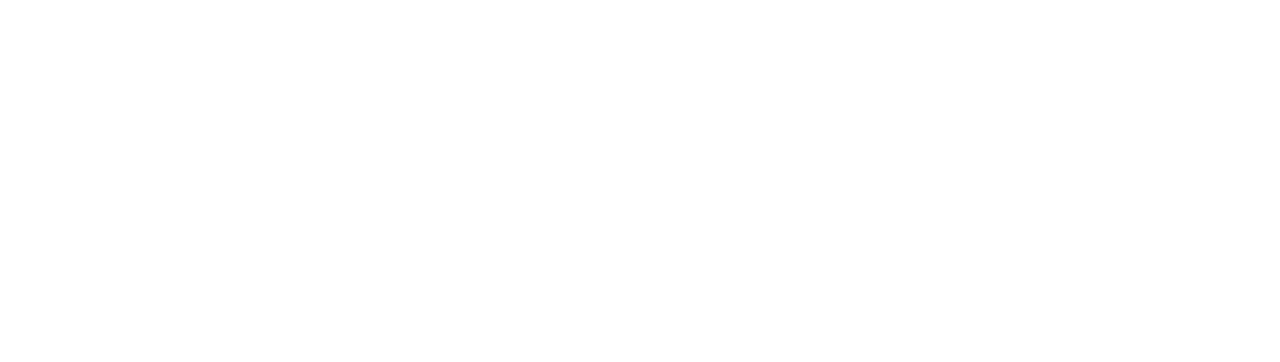
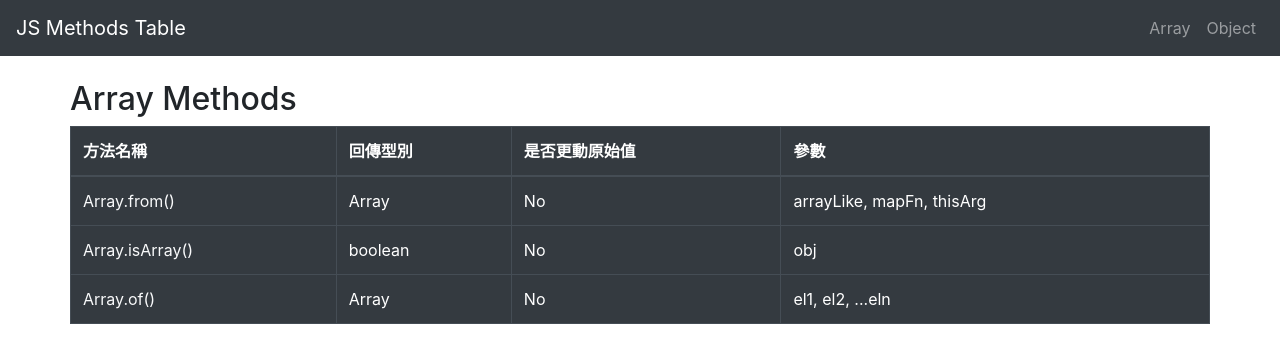
Before and after one commit to FizzyElt/JsMethodsCheatsheet, a React (Create React App) app: page /#/Array in a window 1280 px wide. Shown: the top 362 px of the page. Built offline with nearby package versions, Linux system fonts and the light colour scheme.

Commit message:
Navbar完成 table雛形

```diff
--- a/package.json
+++ b/package.json
@@ -7,9 +7,13 @@
     "@testing-library/react": "^9.3.2",
     "@testing-library/user-event": "^7.1.2",
     "bootstrap": "^4.4.1",
+    "node-sass": "^4.13.1",
     "react": "^16.13.1",
+    "react-bootstrap": "^1.0.0",
     "react-dom": "^16.13.1",
-    "react-scripts": "3.4.1"
+    "react-router-dom": "^5.1.2",
+    "react-scripts": "3.4.1",
+    "react-transition-group": "^4.3.0"
   },
   "scripts": {
     "start": "react-scripts start",
--- a/src/App.jsx
+++ b/src/App.jsx
@@ -1,11 +1,30 @@
-import React from 'react';
+import React from 'react'
+import { Switch, Route } from 'react-router-dom'
+import ArrayPage from './container/ArrayPage.jsx'
+import ObjectPage from './container/ObjectPage.jsx'
+import Home from './container/Home.jsx'
+import Header from './component/Header/Header.jsx'
+import { Container } from 'react-bootstrap'
 
 const App = () => {
-    return (
-        <div>
-
-        </div>
-    );
+  return (
+    <div>
+      <Header />
+      <Container className="pt-4 pb-4">
+        <Switch>
+          <Route exact path='/'>
+            <Home />
+          </Route>
+          <Route path='/Array'>
+            <ArrayPage />
+          </Route>
+          <Route path='/Object'>
+            <ObjectPage />
+          </Route>
+        </Switch>
+      </Container>
+    </div>
+  )
 }
 
-export default App;
+export default App
--- /dev/null
+++ b/src/Pagedata/ArrayData.js
@@ -0,0 +1,27 @@
+import { arr, num, obj, str, bool, noReturn } from './type.js'
+
+const arrayList = [
+  {
+    name: 'Array.from()',
+    mdnLink: 'https://developer.mozilla.org/zh-TW/docs/Web/JavaScript/Reference/Global_Objects/Array/from',
+    returnType: arr,
+    isChangeValue: false,
+    parameter: 'arrayLike, mapFn, thisArg',
+  },
+  {
+    name: 'Array.isArray()',
+    mdnLink: 'https://developer.mozilla.org/zh-TW/docs/Web/JavaScript/Reference/Global_Objects/Array/isArray',
+    returnType: bool,
+    isChangeValue: false,
+    parameter: 'obj',
+  },
+  {
+    name: 'Array.of()',
+    mdnLink: 'https://developer.mozilla.org/zh-TW/docs/Web/JavaScript/Reference/Global_Objects/Array/of',
+    returnType: arr,
+    isChangeValue: false,
+    parameter: 'el1, el2, ...eln',
+  },
+]
+
+export default arrayList
--- /dev/null
+++ b/src/Pagedata/type.js
@@ -0,0 +1,6 @@
+export const arr='Array'
+export const obj='Object'
+export const num='Number'
+export const str='String'
+export const bool='boolean'
+export const noReturn='No return'
--- /dev/null
+++ b/src/component/Header/Header.jsx
@@ -0,0 +1,42 @@
+import React from 'react'
+import { Navbar, Nav } from 'react-bootstrap'
+import { useHistory } from 'react-router-dom'
+import './Header.scss'
+
+const routes = [
+  {
+    name: 'Array',
+    url: '/Array',
+  },
+  {
+    name: 'Object',
+    url: '/Object',
+  },
+]
+
+const Header = () => {
+  let history = useHistory()
+
+  const connectToHandler = url => {
+    history.push(url)
+  }
+
+  return (
+    <Navbar bg='dark' variant='dark'>
+      <Navbar.Brand className='link' onClick={() => connectToHandler('/')}>
+        JS Methods Table
+      </Navbar.Brand>
+      <Navbar.Collapse className='justify-content-end'>
+        <Nav>
+          {routes.map(({ name, url }) => (
+            <Nav.Item key={name}>
+              <Nav.Link onClick={() => connectToHandler(url)}>{name}</Nav.Link>
+            </Nav.Item>
+          ))}
+        </Nav>
+      </Navbar.Collapse>
+    </Navbar>
+  )
+}
+
+export default Header
--- /dev/null
+++ b/src/component/Header/Header.scss
@@ -0,0 +1,7 @@
+.link{
+    cursor: pointer;
+}
+
+.link:hover{
+    color:#000000;
+}
--- /dev/null
+++ b/src/component/Table/MethodsTable.jsx
@@ -0,0 +1,22 @@
+import React from 'react'
+import { Table } from 'react-bootstrap'
+
+const MethodsTable = ({ children }) => {
+  return (
+    <Table hover bordered variant="dark">
+      <thead >
+        <tr>
+          <th>方法名稱</th>
+          <th>回傳型別</th>
+          <th>是否更動原始值</th>
+          <th>參數</th>
+        </tr>
+      </thead>
+      <tbody>
+        {children}
+      </tbody>
+    </Table>
+  )
+}
+
+export default MethodsTable
--- /dev/null
+++ b/src/container/ArrayPage.jsx
@@ -0,0 +1,28 @@
+import React from 'react'
+import { Row } from 'react-bootstrap'
+import MethodsTable from '../component/Table/MethodsTable.jsx'
+import arrayList from '../Pagedata/ArrayData.js'
+
+const ArrayPage = () => {
+  return (
+    <>
+      <Row>
+        <h2>Array Methods</h2>
+      </Row>
+      <Row>
+        <MethodsTable>
+          {arrayList.map(o => (
+            <tr key={o.name}>
+              <td><a target="_blank" href={o.mdnLink} className="text-light">{o.name}</a></td>
+              <td>{o.returnType}</td>
+              <td>{o.isChangeValue?'Yes':'No'}</td>
+              <td>{o.parameter}</td>
+            </tr>
+          ))}
+        </MethodsTable>
+      </Row>
+    </>
+  )
+}
+
+export default ArrayPage
--- /dev/null
+++ b/src/container/Home.jsx
@@ -0,0 +1,7 @@
+import React from 'react'
+
+const Home = () => {
+  return <div>home page</div>
+}
+
+export default Home
--- /dev/null
+++ b/src/container/ObjectPage.jsx
@@ -0,0 +1,11 @@
+import React from 'react';
+
+const ObjectPage = () => {
+    return (
+        <div>
+            object page
+        </div>
+    );
+}
+
+export default ObjectPage;
--- a/src/index.js
+++ b/src/index.js
@@ -1,11 +1,14 @@
 import React from 'react'
 import ReactDOM from 'react-dom'
-import 'bootstrap/dist/css/bootstrap.css'
+import { HashRouter } from 'react-router-dom'
+import 'bootstrap/dist/css/bootstrap.min.css'
 import App from './App'
 
 ReactDOM.render(
   <React.StrictMode>
-    <App />
+    <HashRouter>
+      <App />
+    </HashRouter>
   </React.StrictMode>,
   document.getElementById('root')
 )
```
Also changed, not shown: 1 other file (tests, documents, lock files or other folders).
